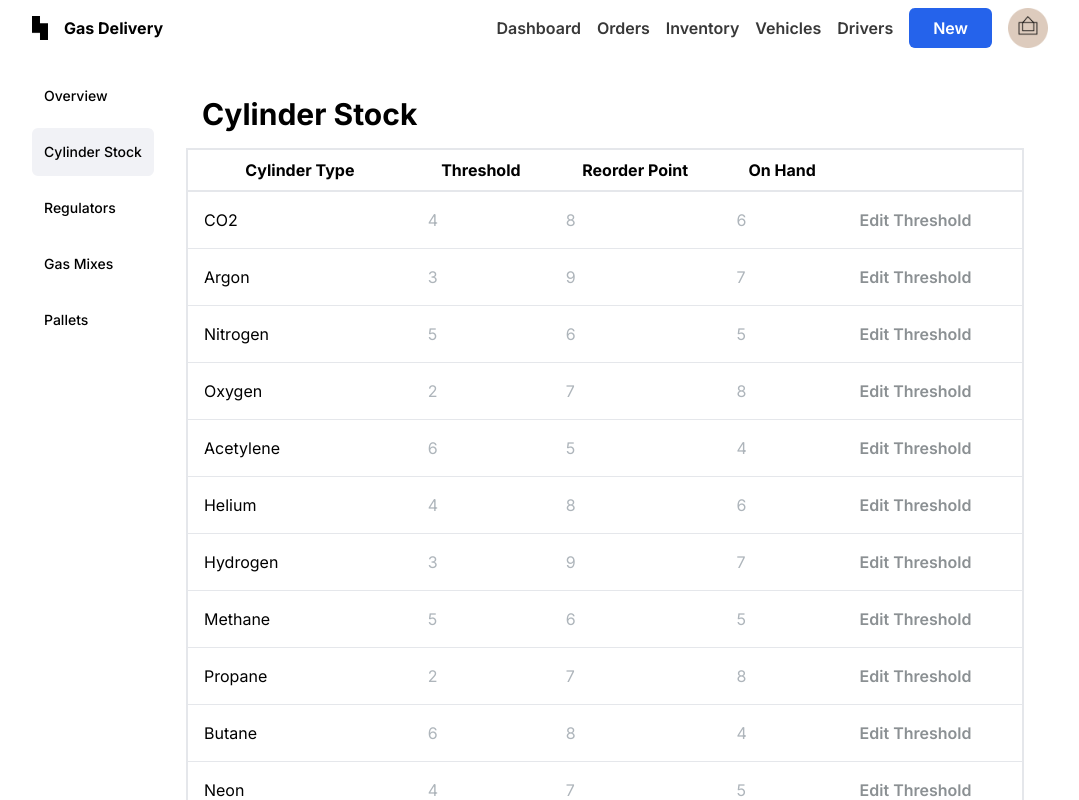
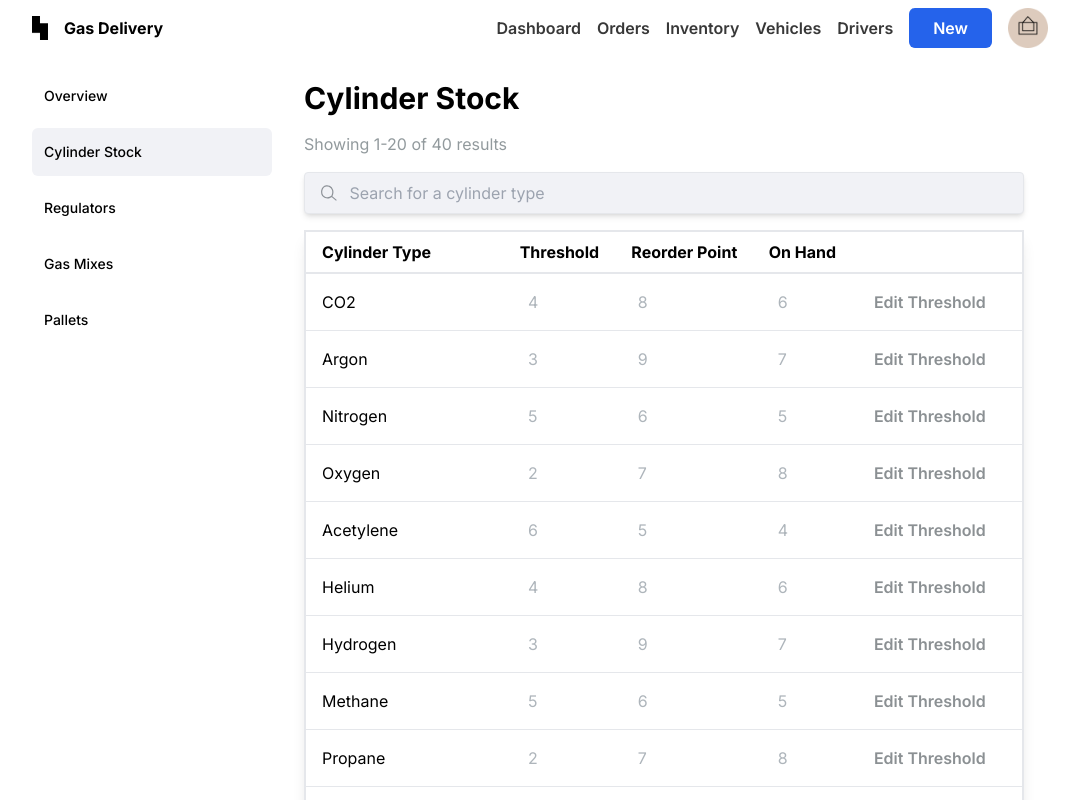
Before and after one commit to arceprogramando/prueba-tecnica-front, a Next.js app: page / in a window 1280 px wide. Shown: the top 800 px of the page, without its empty margins (104-1183 px from the left). Built offline with nearby package versions, Linux system fonts and the light colour scheme.

Commit message:
feat(technical-test): :lipstick: update ui

```diff
--- a/src/app/page.tsx
+++ b/src/app/page.tsx
@@ -2,6 +2,7 @@
 
 import { useEffect, useState } from 'react';
 import { fetchData } from './lib/data';
+import Image from 'next/image';
 
 interface GasData {
   threshold: number;
@@ -31,15 +32,27 @@ const Home: React.FC = () => {
 
   return (
     <div className="max-w-5xl mx-auto">
-      <h2 className="font-bold text-3xl p-4">Cylinder Stock</h2>
-      <table className="min-w-full table-auto border-collapse ">
+      <div>
+        <h2 className="font-bold text-3xl mb-4">Cylinder Stock</h2>
+        <p className="text-[#929A9D] mb-4">Showing 1-20 of 40 results</p>
+        <label className="block w-full my-4">
+          <div className="flex items-center bg-[#F1F2F6] border rounded  shadow-md">
+            <div className="pl-4">
+              <Image src="/lupa.svg" height={16} width={16} alt={'logo'} />
+            </div>
+            <input type="text" className="flex-grow bg-transparent py-2 pl-2 focus:outline-none" placeholder=" Search for a cylinder type" />
+          </div>
+        </label>
+      </div>
+      <div className=" rounded shadow-lg ">
+        <table className="md:w-full  border-spacing-0 rounded">
           <thead>
-          <tr className=" rounded-lg">
-            <th className="px-4 py-2 border-b-2 border-t-2 border-l-2">Cylinder Type</th>
-            <th className="px-4 py-2 border-b-2 border-t-2">Threshold</th>
-            <th className="px-4 py-2 border-b-2 border-t-2">Reorder Point</th>
-            <th className="px-4 py-2 border-b-2 border-t-2 ">On Hand</th>
-            <th className="px-4 py-2 border-b-2 border-t-2 border-r-2"></th>
+            <tr>
+              <th className="pl-4 text-start py-2 border-b-2 border-t-2 border-l-2">Cylinder Type</th>
+              <th className="pr-4 py-2 border-b-2 border-t-2">Threshold</th>
+              <th className="pr-4 py-2 border-b-2 border-t-2">Reorder Point</th>
+              <th className="pr-4 py-2 border-b-2 border-t-2 ">On Hand</th>
+              <th className="pr-4 py-2 border-b-2 border-t-2 border-r-2"></th>
             </tr>
           </thead>
           <tbody>
@@ -55,6 +68,7 @@ const Home: React.FC = () => {
           </tbody>
         </table>
       </div>
+    </div>
   );
 };
 
--- a/src/app/ui/dashboard/nav-links.tsx
+++ b/src/app/ui/dashboard/nav-links.tsx
@@ -19,7 +19,7 @@ export default function NavLinks() {
             key={link.name}
             href={link.href}
             className={clsx(
-              'flex h-[48px] grow items-center justify-center gap-2 rounded-md  p-3 text-sm font-medium hover:bg-[#eeebeb] md:flex-none md:justify-start md:p-2 md:px-3',
+              'flex h-[48px] grow items-center justify-center gap-2 rounded-md  p-3 text-sm font-medium hover:bg-[#eeebeb] md:min-w-60 md:justify-start md:p-2 md:px-3',
               {
                 'bg-[#F1F2F6] ': link.name === 'Cylinder Stock',
               },
```
Also changed, not shown: public/lupa.svg (added). Lines whose indentation alone changed are shown as unchanged.
